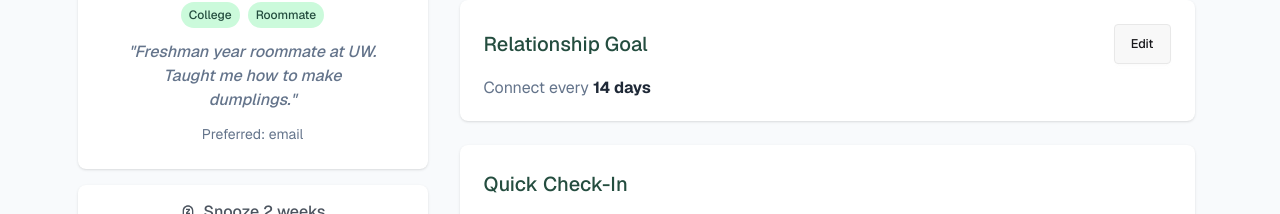
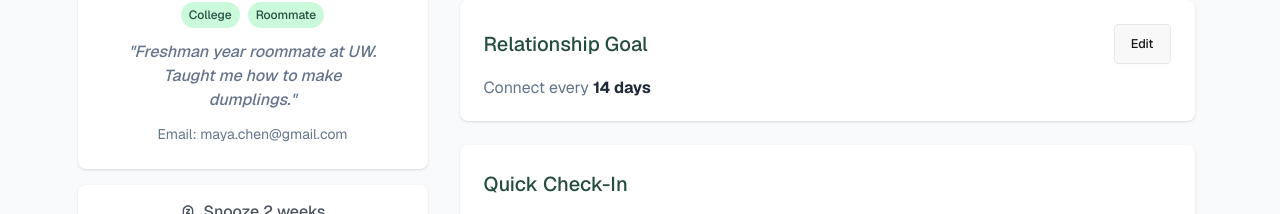
Before and after one commit to ShafayatSadid/a7-keen-keeper, a Next.js app: page /1 in a window 1280 px wide. Shown: the part 310-524 px from the top of the page. Built offline with nearby package versions, Linux system fonts and the light colour scheme.

Commit message:
Add Email on friend details page.

```diff
--- a/src/app/[FriendId]/page.jsx
+++ b/src/app/[FriendId]/page.jsx
@@ -57,7 +57,7 @@ const FriendDetailsPage = async ({ params }) => {
 
                         <p className='text-[1rem] text-center my-3 text-[#64748B] italic max-w-[254px] mx-auto font-medium'>"{bio}"</p>
 
-                        <p className='text-[#64748B] text-[0.875rem] text-center '>Preferred: email</p>
+                        <p className='text-[#64748B] text-[0.875rem] text-center '>Email: {email}</p>
                     </div>
                 </div>
 
```
